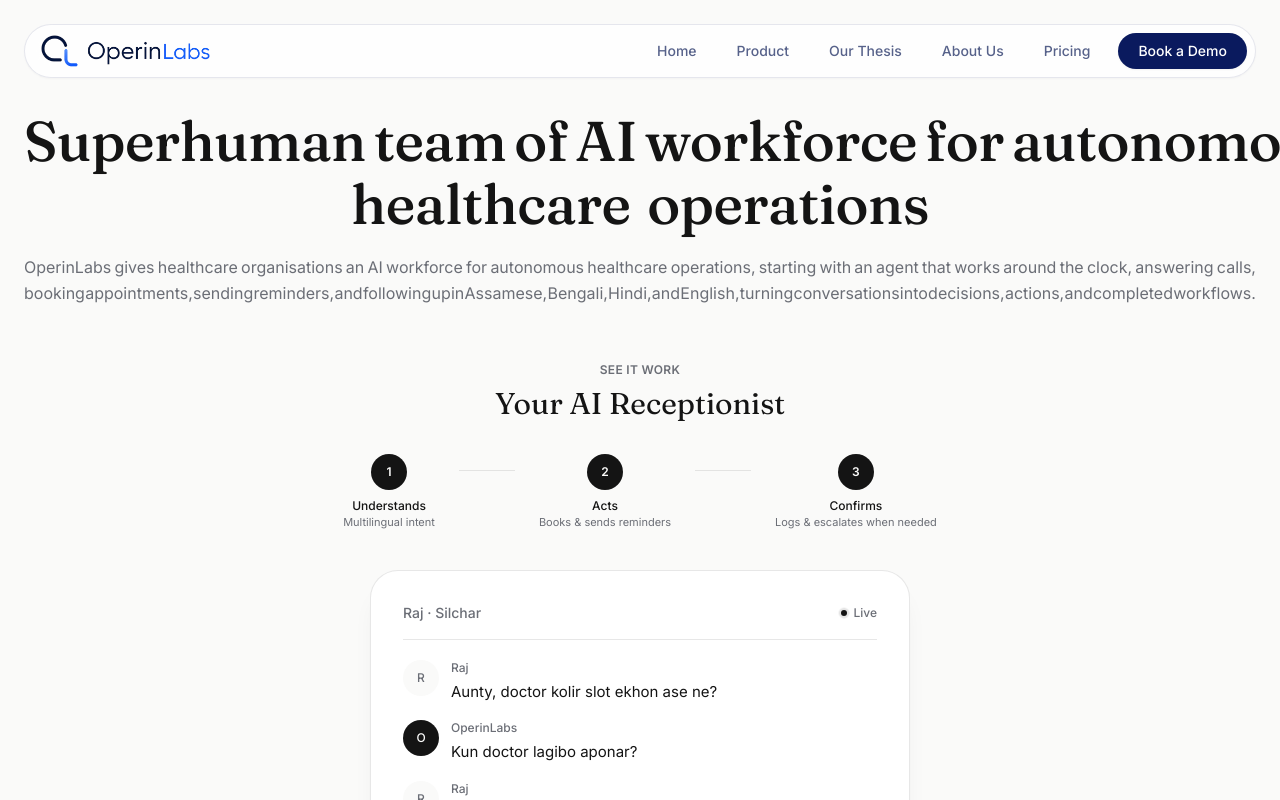
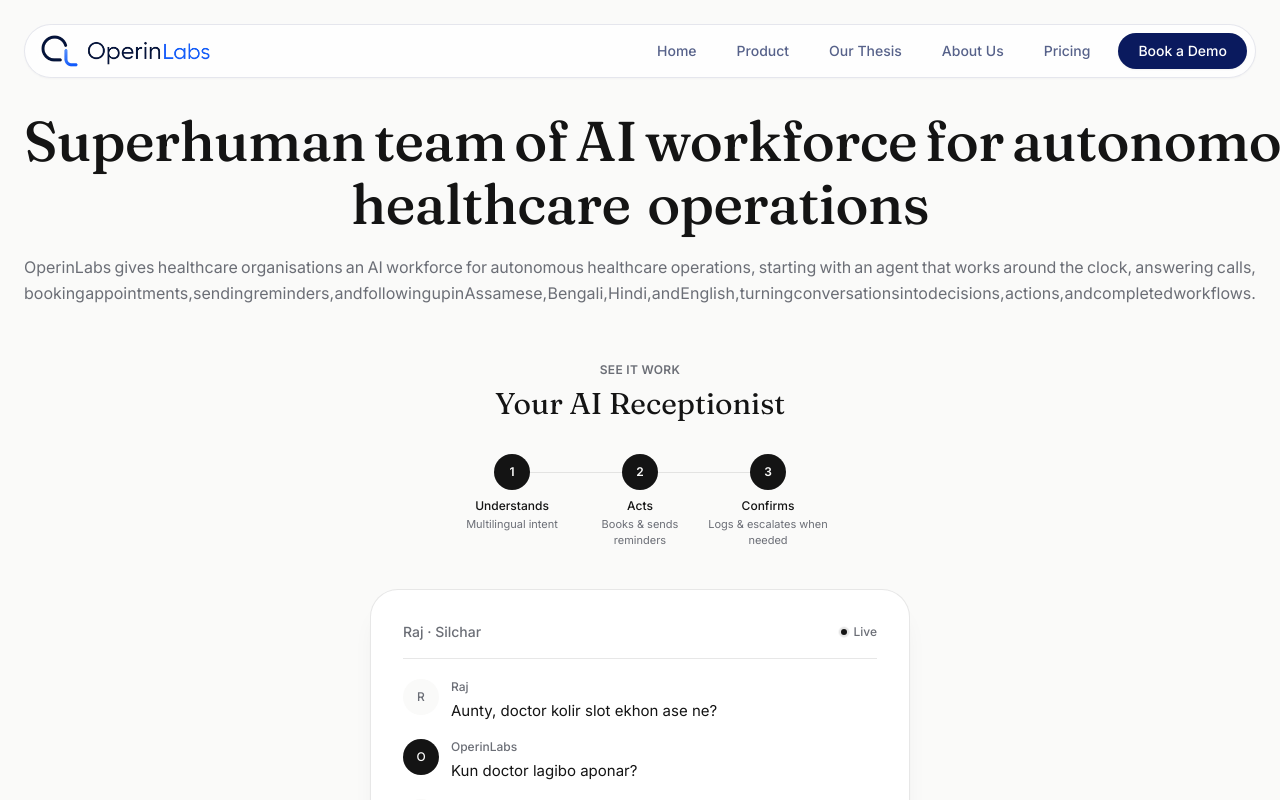
Before and after one commit to OperinLabs/OperinLabs-Landing-Page, a React (Vite) app: page / in a window 1280 px wide. Shown: the top 800 px of the page. Built offline with nearby package versions, Linux system fonts and the light colour scheme.

Commit message:
Update Hero.tsx

```diff
--- a/src/components/Hero.tsx
+++ b/src/components/Hero.tsx
@@ -130,27 +130,29 @@ export default function Hero({ onBookDemo }: HeroProps) {
           Your AI Receptionist
         </motion.h2>
 
-        {/* Process steps */}
+        {/* Process steps — equal-width columns so the circles land exactly
+            equidistant no matter how long each step's label/detail is. */}
         <motion.div
           variants={item}
-          className="mt-8 flex items-start gap-3 sm:gap-6"
+          className="mt-8 grid w-full max-w-sm grid-cols-3"
         >
           {steps.map((step, i) => (
-            <div key={step.label} className="flex items-start gap-3 sm:gap-6">
-              <div className="flex flex-col items-center text-center">
-                <div className="flex h-9 w-9 items-center justify-center rounded-full bg-mono-ink text-xs font-semibold text-mono-bg">
+            <div
+              key={step.label}
+              className="relative flex flex-col items-center px-1 text-center"
+            >
+              {i > 0 && (
+                <div className="absolute right-1/2 top-[18px] h-px w-full bg-mono-line" />
+              )}
+              <div className="relative z-10 flex h-9 w-9 items-center justify-center rounded-full bg-mono-ink text-xs font-semibold text-mono-bg">
                 {i + 1}
               </div>
               <p className="mt-2 text-xs font-medium text-mono-ink">
                 {step.label}
               </p>
-                <p className="hidden text-[11px] text-mono-soft sm:block">
+              <p className="mt-0.5 hidden text-[11px] text-mono-soft sm:block">
                 {step.detail}
               </p>
-              </div>
-              {i < steps.length - 1 && (
-                <div className="mt-4 h-px w-8 bg-mono-line sm:w-14" />
-              )}
             </div>
           ))}
         </motion.div>
```
Lines whose indentation alone changed are shown as unchanged.
